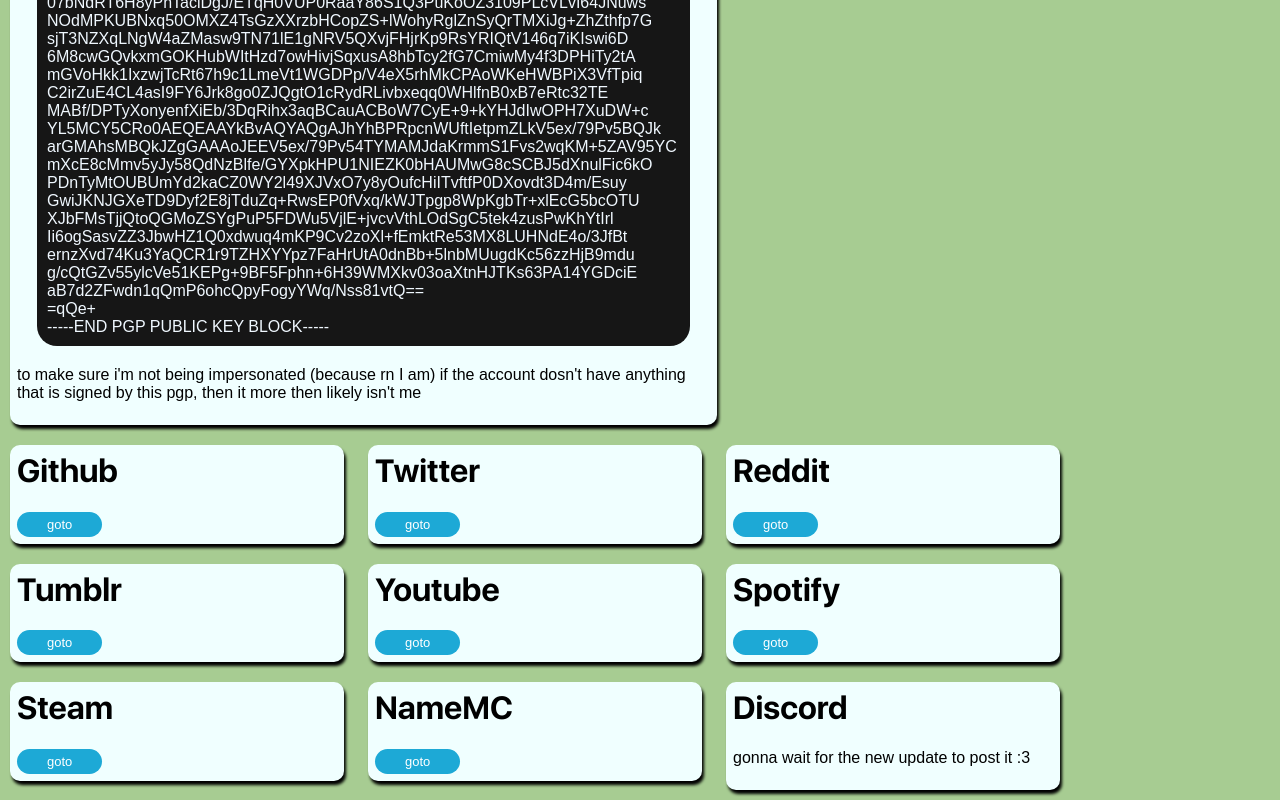
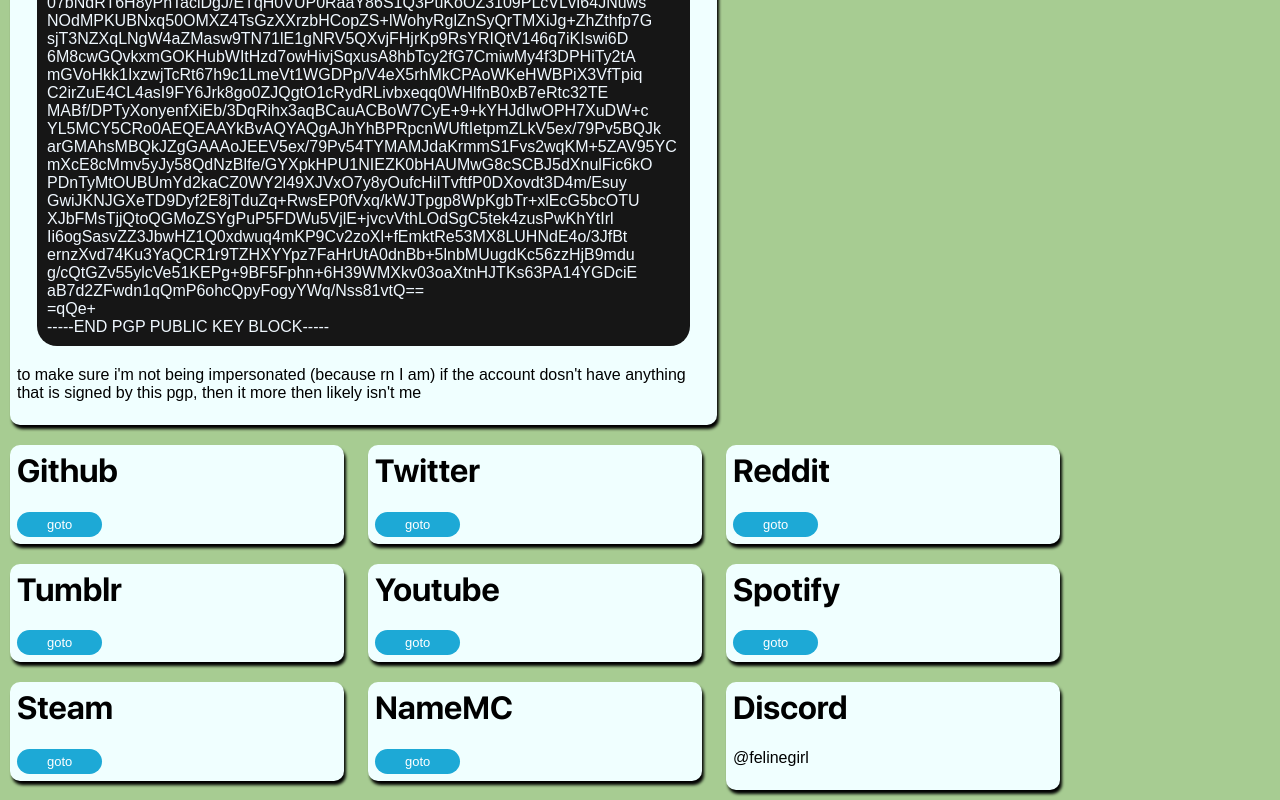
Before and after one commit to LunaLeTuna/LunaLeTuna.github.io, a website: page media.html in a window 1280 px wide. Shown: the part 574-1374 px from the top of the page. Drawn offline with Linux system fonts and the light colour scheme.

Commit message:
Update media.html

```diff
--- a/media.html
+++ b/media.html
@@ -150,7 +150,7 @@
             </div>
             <div id="tab">
                 <h1>Discord</h1>
-                <p>gonna wait for the new update to post it :3</p>
+                <p>@felinegirl</p>
             </div>
         </div>
     </body>
```
